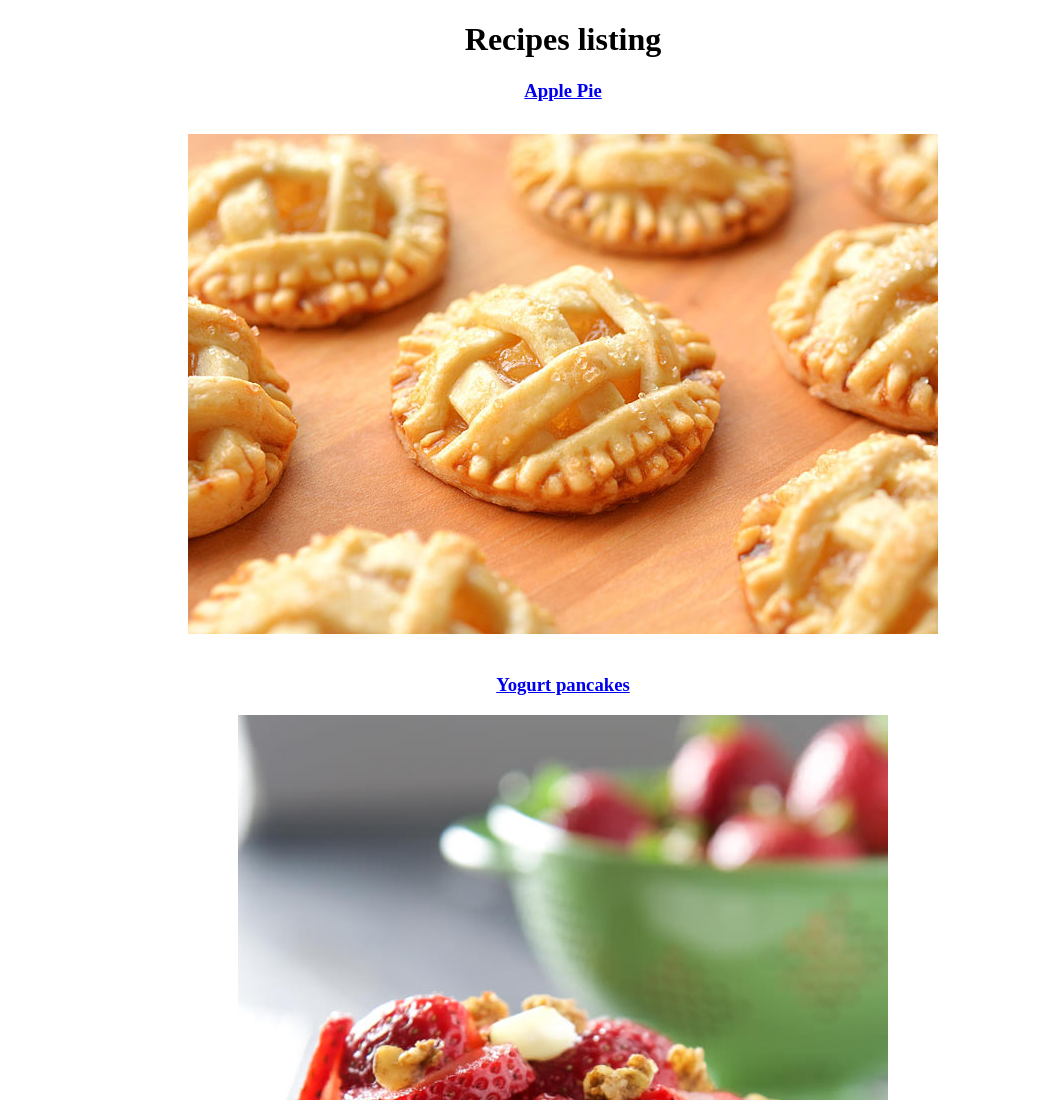
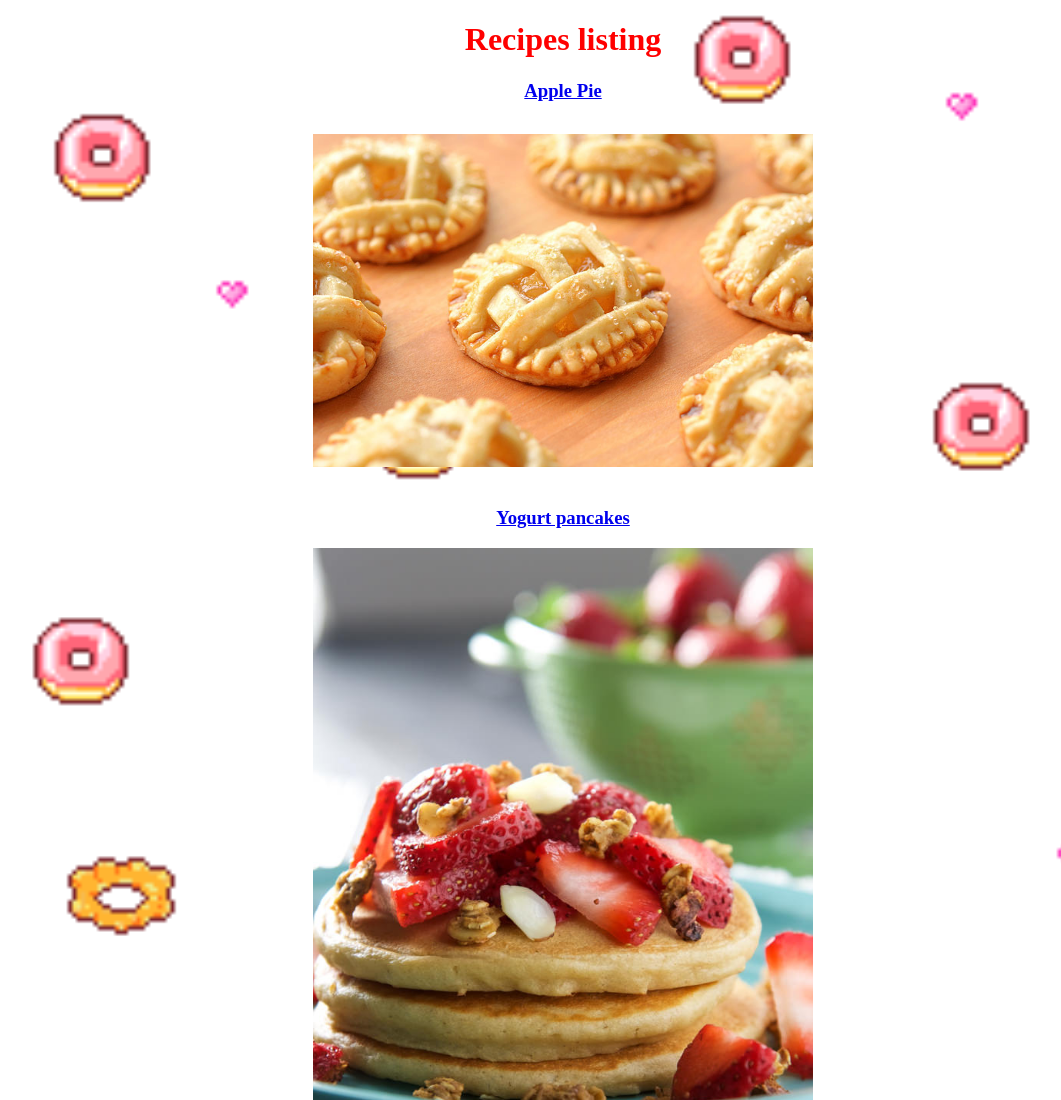
Before and after one commit to DevCezar/odin-recipes, a plain HTML site: page index.html in a window 1280 px wide. Shown: the top 1100 px of the page, without its empty margins (77-1138 px from the left). Drawn offline with Linux system fonts and the light colour scheme.

Commit message:
styles.css

```diff
--- a/index.html
+++ b/index.html
@@ -5,6 +5,7 @@
     <meta http-equiv="X-UA-Compatible" content="IE=edge">
     <meta name="viewport" content="width=>, initial-scale=1.0">
     <title>View Recipes Page</title>
+    <link rel="stylesheet" href="styles.css">
 </head>
 <body>
     <h1><center>Recipes listing</center></h1>
--- /dev/null
+++ b/styles.css
@@ -0,0 +1,17 @@
+img {
+    height: auto;
+    width: 500px;
+    image-rendering: auto
+
+}
+body {
+    background-image: url(../odin-recipes/img/site-background.gif);
+    background-size: cover;
+
+    height: 100px;
+    padding: 0%;
+    margin: 0%;
+}
+h1 {
+    color: red;
+}
```
Also changed, not shown: img/site-background.gif (added).
